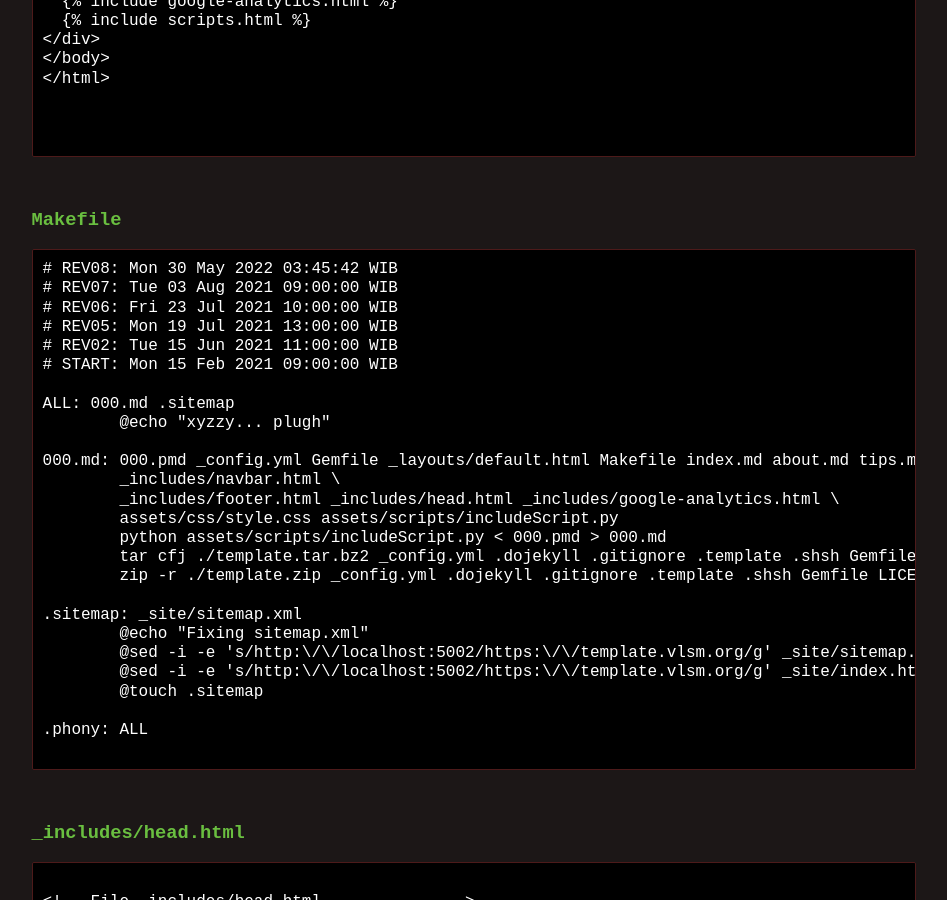
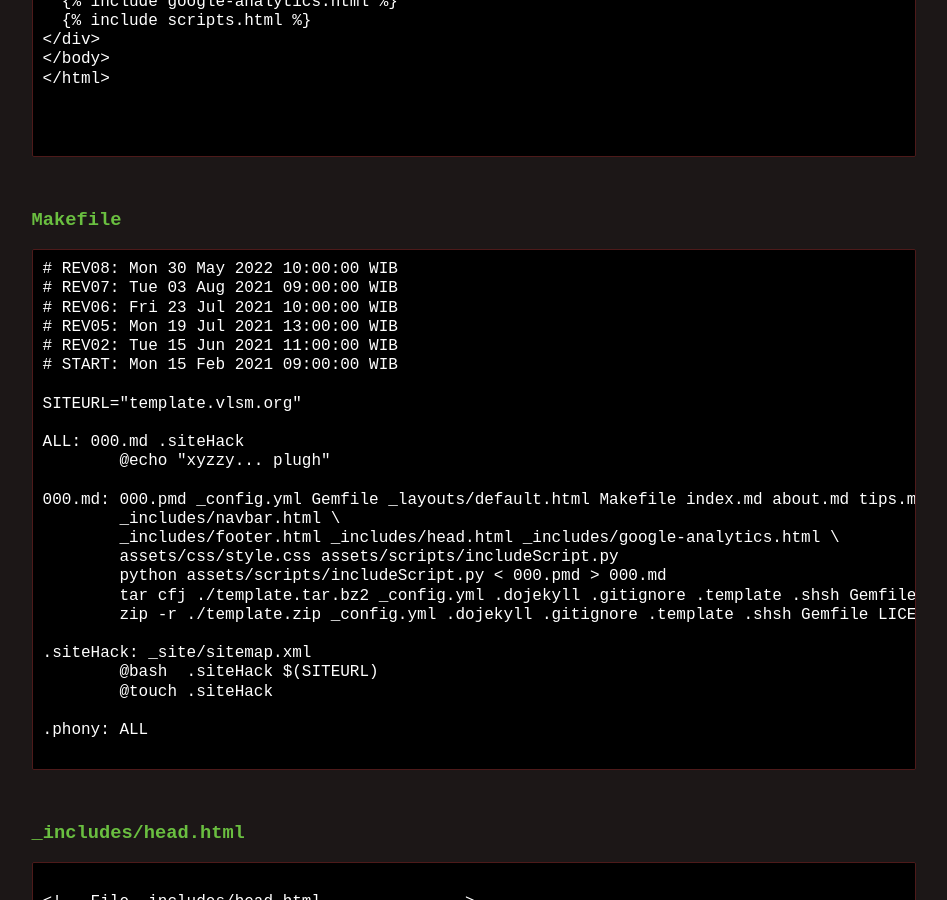
Before and after one commit to virdianhrn/template, a Jekyll site: the page built from 000.md, in a window 1280 px wide and 900 px high, scrolled down 5347 px. Shown: the whole window, without its empty margins (166-1113 px from the left). Built offline with Jekyll 4.4.1, drawn with Linux system fonts in a browser that asks for light colours; some of the changed text lies outside the part shown.

Commit message:
new file:   .siteHack

````diff
--- a/000.md
+++ b/000.md
@@ -66,7 +66,7 @@ github:
 ---
 ---
 
-<br>
+<br id="idx00">
 This [GitHub Page](https://pages.github.com/) is hosted at [GitHub.com]({{ site.urlgithub }}).
 You can download the source either as a
 [ZIP]({{ site.baseurl }}/template.zip) file or a
@@ -75,21 +75,21 @@ File [LISTINGS]({{ site.baseurl }}/000.html) are also available.
 
 I am {{ site.author }}, {{ site.address }}
 
-<br>
+<br id="idx01">
 ## Table Example
 
 | [HOME]({{ site.baseurl }}/) | [LISTINGS]({{ site.baseurl }}/000.html) | [LINKS]({{ site.baseurl }}/LINKS/) |
 | [TIPS]({{ site.baseurl }}/TIPS/) | [TARBALL]({{ site.baseurl }}/template.tar.bz2) | [ZIP File]({{ site.baseurl }}/template.zip) |
 | [GitHub]({{ site.urlgithub }}) | [ABOUT]({{ site.baseurl }}/ABOUT/) | [WEB]({{ site.urlweb }}) |
 
-<br>
+<br id="idx02">
 ## More Links
 
 * [GitHub Page with no Jekyll Theme](https://doit.vlsm.org/001.md)
 * [Installing Jekyll on a VirtualBox](https://doit.vlsm.org/005.md)
 * [This is how me do it records](https://doit.vlsm.org/)
 
-<br>
+<br id="idx03">
 This is the Way!
 
 {% endraw %}
@@ -251,14 +251,16 @@ gem 'github-pages', group: :jekyll_plugins
 ### Makefile
 
 ```
-# REV08: Mon 30 May 2022 03:45:42 WIB
+# REV08: Mon 30 May 2022 10:00:00 WIB
 # REV07: Tue 03 Aug 2021 09:00:00 WIB
 # REV06: Fri 23 Jul 2021 10:00:00 WIB
 # REV05: Mon 19 Jul 2021 13:00:00 WIB
 # REV02: Tue 15 Jun 2021 11:00:00 WIB
 # START: Mon 15 Feb 2021 09:00:00 WIB
 
-ALL: 000.md .sitemap
+SITEURL="template.vlsm.org"
+
+ALL: 000.md .siteHack
 	@echo "xyzzy... plugh"
 
 000.md: 000.pmd _config.yml Gemfile _layouts/default.html Makefile index.md about.md tips.md links.md \
@@ -269,11 +271,9 @@ ALL: 000.md .sitemap
 	tar cfj ./template.tar.bz2 _config.yml .dojekyll .gitignore .template .shsh Gemfile LICENSE Makefile *.ico *.md *.pmd assets/ _includes/ _layouts/ SandBox/
 	zip -r ./template.zip _config.yml .dojekyll .gitignore .template .shsh Gemfile LICENSE Makefile *.ico *.md *.pmd assets/ _includes/ _layouts/ SandBox/
 
-.sitemap: _site/sitemap.xml
-	@echo "Fixing sitemap.xml"
-	@sed -i -e 's/http:\/\/localhost:5002/https:\/\/template.vlsm.org/g' _site/sitemap.xml
-	@sed -i -e 's/http:\/\/localhost:5002/https:\/\/template.vlsm.org/g' _site/index.html
-	@touch .sitemap
+.siteHack: _site/sitemap.xml
+	@bash  .siteHack $(SITEURL)
+	@touch .siteHack
 
 .phony: ALL
 
--- a/_config.yml
+++ b/_config.yml
@@ -1,4 +1,4 @@
-version:          "0021c--30-May-2022"
+version:          "0021e--30-May-2022"
 copyright:        "2021-2022"
 description:
   This is a
````
Also changed, not shown: other parts of 000.md (+1 -1 lines), 5 other files.
